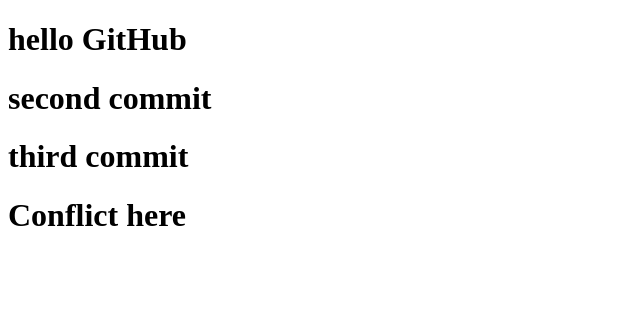
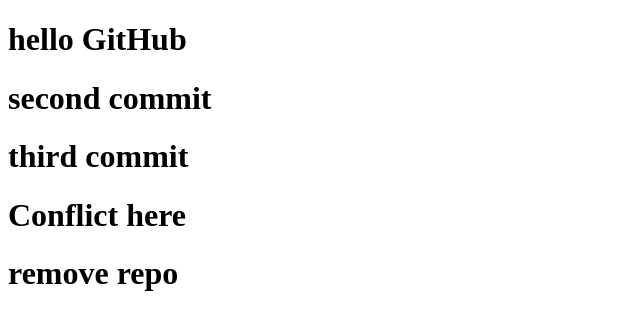
Before and after one commit to huuvietaz22/Test_GitHub, a plain HTML site: page index.html in a window 1280 px wide. Shown: the whole page, without its empty margins (0-640 px from the left). Drawn offline with Linux system fonts and the light colour scheme.

Commit message:
remove repo

```diff
--- a/index.html
+++ b/index.html
@@ -10,5 +10,6 @@
     <h1>second commit</h1>
     <h1>third commit</h1>
     <h1>Conflict here</h1>
+    <h1>remove repo</h1>
   </body>
 </html>
```
Also changed, not shown: 1 other file.
